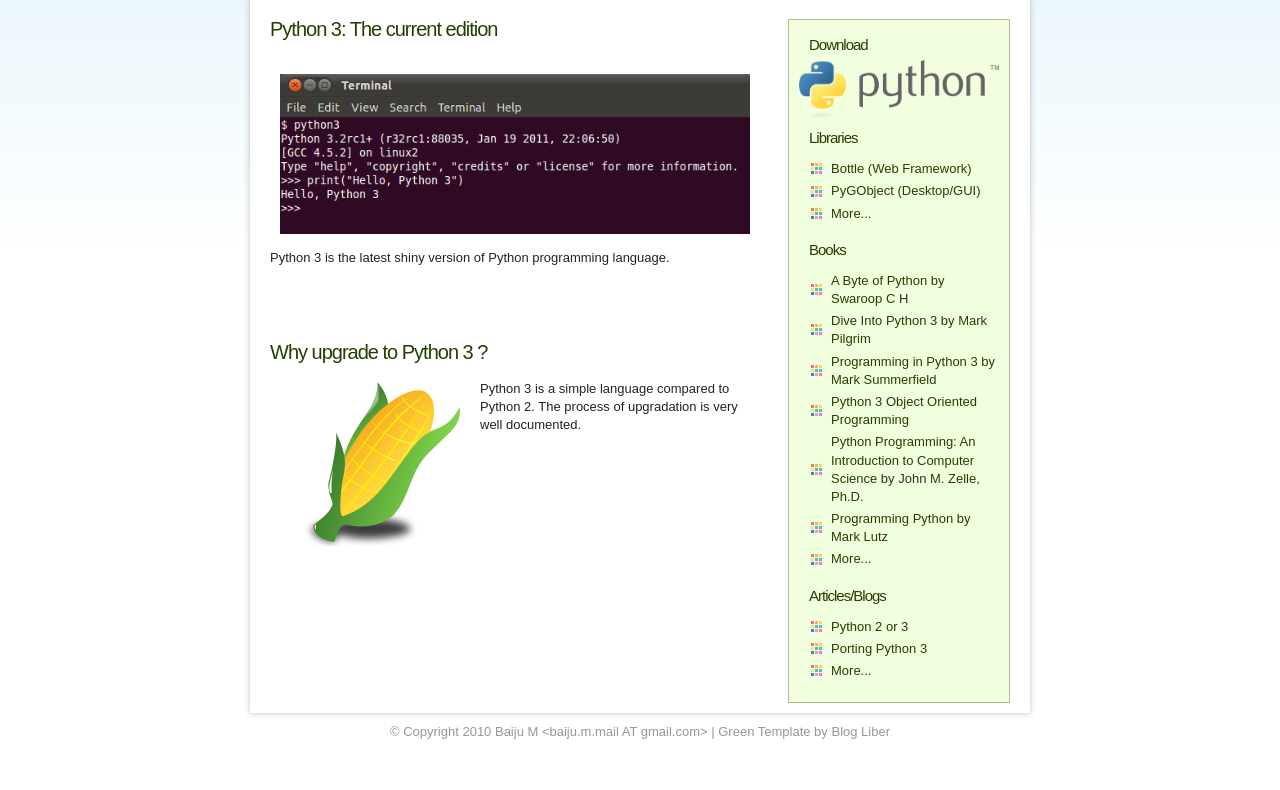
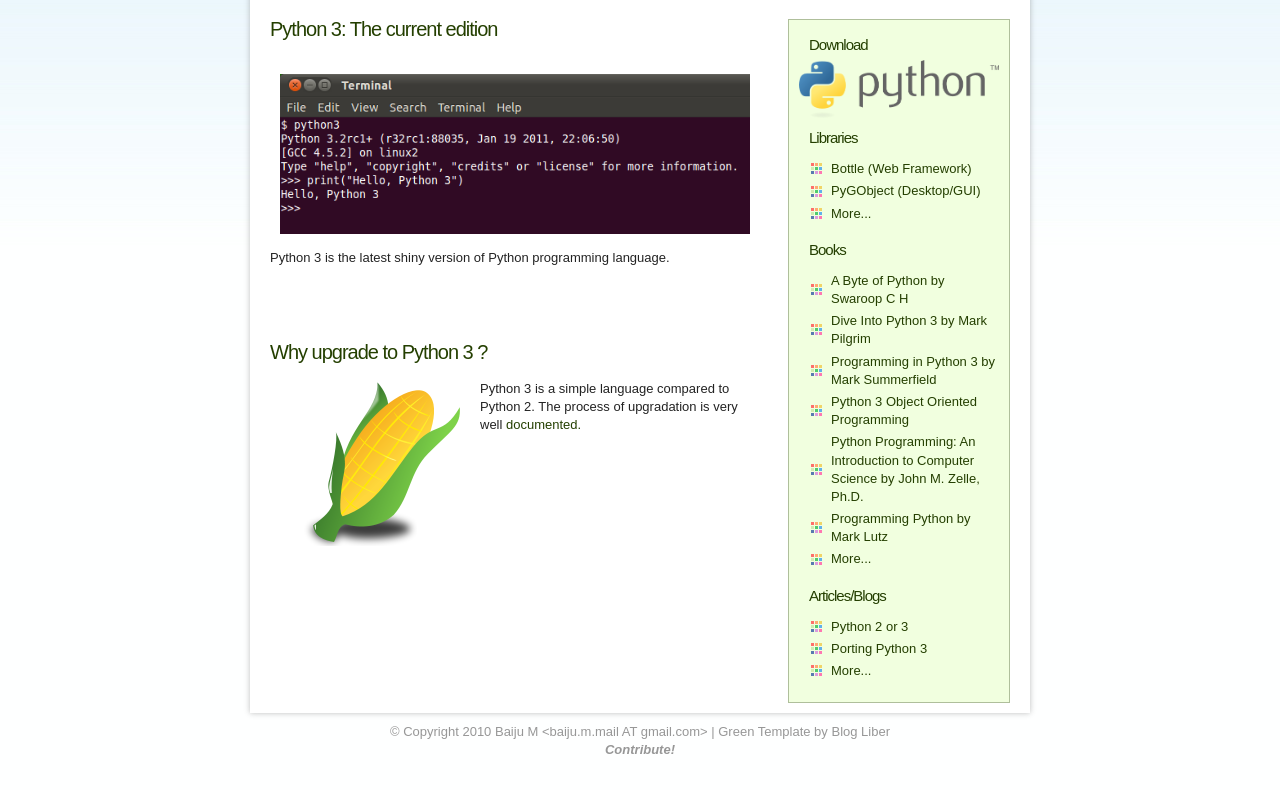
Before and after one commit to baijum/getpython3, a Flask app: page / in a window 1280 px wide. Shown: the part 341-1131 px from the top of the page. Before the commit the page ends 1080 px from the top, so only its background shows below. Run offline with Flask 2, Linux system fonts and the light colour scheme; parts of the project's set-up code (start-up, migrations or seed data) failed here and were passed over.

Commit message:
Update todo

```diff
--- a/py3k/templates/index.html
+++ b/py3k/templates/index.html
@@ -40,7 +40,7 @@
 
 <div style="float: left; padding: 0 10px 0 0;"><img src="{{ url_for('.static', filename='image1.png') }}" alt="image" /></div>
 
-<p>Python 3 is a simple language compared to Python 2.  The process of upgradation is very well documented. </p>
+<p>Python 3 is a simple language compared to Python 2.  The process of upgradation is very well <a href="http://wiki.python.org/moin/PortingPythonToPy3k">documented.</a></p>
 
 <p>
 
@@ -90,6 +90,7 @@
 
 <div id="footer">
 <p>&copy; Copyright 2010 <a href="http://baijum81.livejournal.com/">Baiju M &lt;baiju.m.mail AT gmail.com&gt;</a> | <a href="http://www.blogliber.com/xhtmlcss-templates/green-property-free-web-template/">Green Template</a> by <a href="http://www.blogliber.com">Blog Liber</a></p>
+<p><a href="https://github.com/baijum/getpython3"><strong><em>Contribute!</em></strong></a></p>
 </div>
 
 </div>
```
Also changed, not shown: 1 other file.
